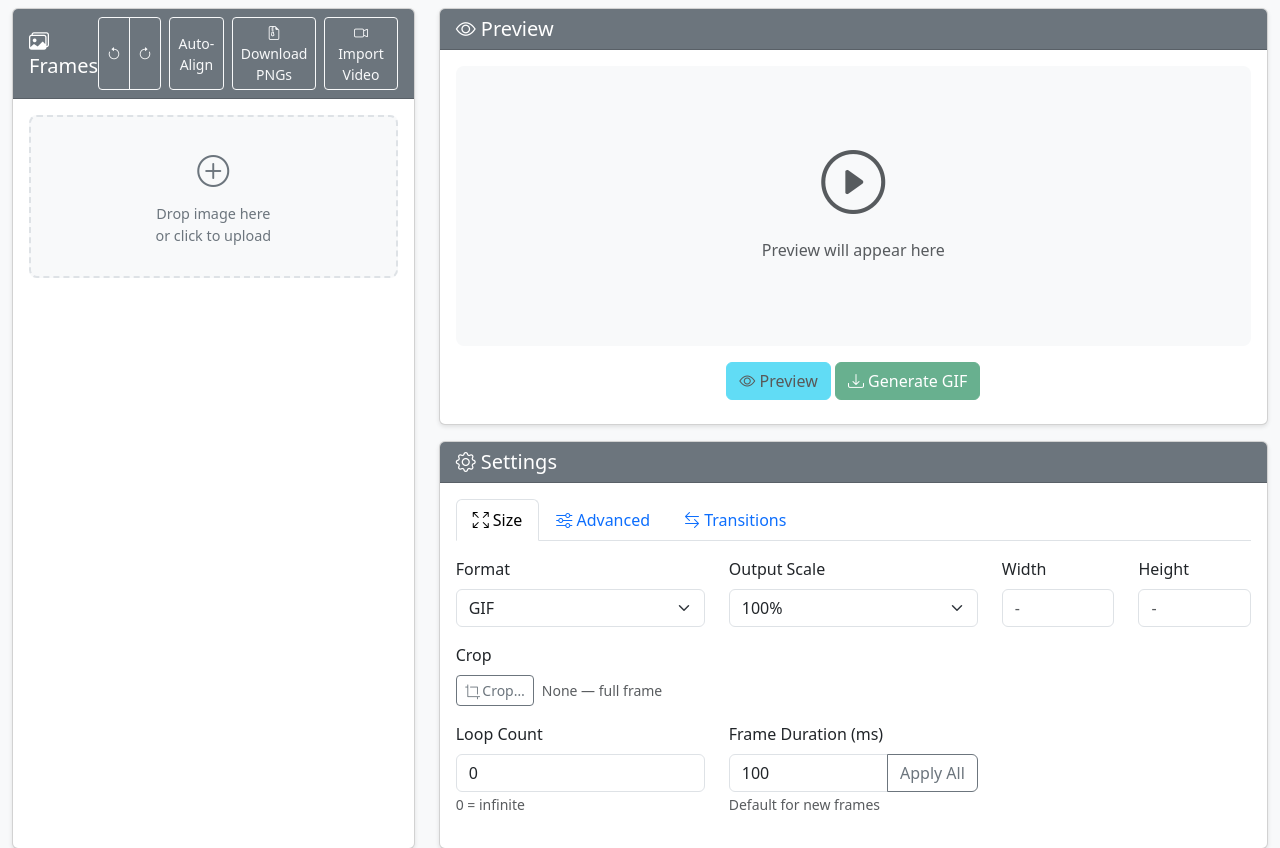
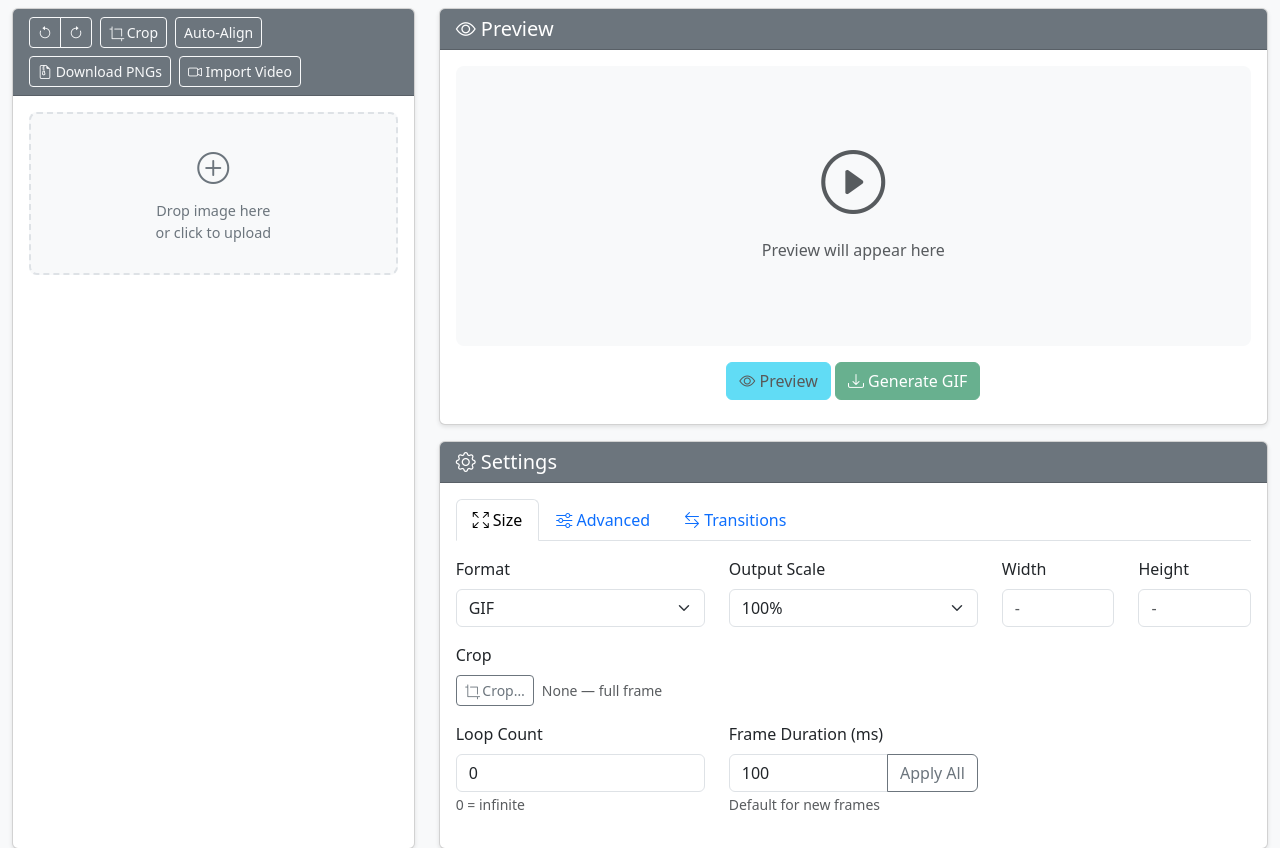
Before and after one commit to cmcguinness/AniGiffy, a Flask app: page / in a window 1280 px wide. Shown: the part 56-904 px from the top of the page. Run offline with Flask 3, Linux system fonts and the light colour scheme; some libraries are stand-ins or nearby versions.

Commit message:
Put Crop in the frames toolbar in place of the Frames title
The Crop button was tucked into the Size tab where it was easy to miss.
It now sits beside Rotate and Auto-Align; dropping the panel's "Frames"
heading makes room for it. The Size tab keeps its button and readout.

Co-Authored-By: Claude Opus 5.5 (1M context) <noreply@anthropic.com>

```diff
--- a/static/js/crop.js
+++ b/static/js/crop.js
@@ -14,6 +14,7 @@ let cropFrameSize = null;      // natural size of the frame shown in the modal
 let syncingCropInputs = false; // true while typed values are pushed into the cropper
 
 document.addEventListener('DOMContentLoaded', function() {
+    document.getElementById('cropFramesBtn').addEventListener('click', openCropModal);
     document.getElementById('openCropBtn').addEventListener('click', openCropModal);
     document.getElementById('clearCropBtn').addEventListener('click', clearCrop);
     document.getElementById('applyCropBtn').addEventListener('click', applyCrop);
--- a/templates/index.html
+++ b/templates/index.html
@@ -5,11 +5,8 @@
     <!-- Left Panel - Frame List -->
     <div class="col-md-4 frame-panel">
         <div class="card">
-            <div class="card-header bg-secondary text-white d-flex justify-content-between align-items-center">
-                <h5 class="mb-0">
-                    <i class="bi bi-images"></i> Frames
-                </h5>
-                <div class="d-flex gap-2">
+            <div class="card-header bg-secondary text-white">
+                <div class="d-flex gap-2 flex-wrap">
                     <div class="btn-group btn-group-sm" role="group" aria-label="Rotate all frames">
                         <button id="rotateLeftBtn" class="btn btn-outline-light" title="Rotate all frames a quarter turn left">
                             <i class="bi bi-arrow-counterclockwise"></i>
@@ -18,6 +15,10 @@
                             <i class="bi bi-arrow-clockwise"></i>
                         </button>
                     </div>
+                    <button id="cropFramesBtn" class="btn btn-sm btn-outline-light"
+                            title="Trim the same area from every frame before it is resized">
+                        <i class="bi bi-crop"></i> Crop
+                    </button>
                     <button id="alignFramesBtn" class="btn btn-sm btn-outline-light"
                             title="Automatically shift, scale and rotate frames so their backgrounds line up">
                         <i class="bi bi-crosshair"></i> Auto-Align
```
Also changed, not shown: README.md.
